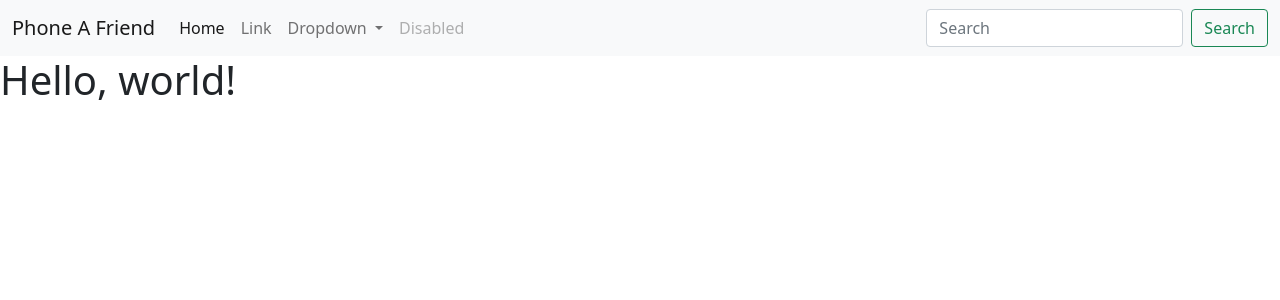
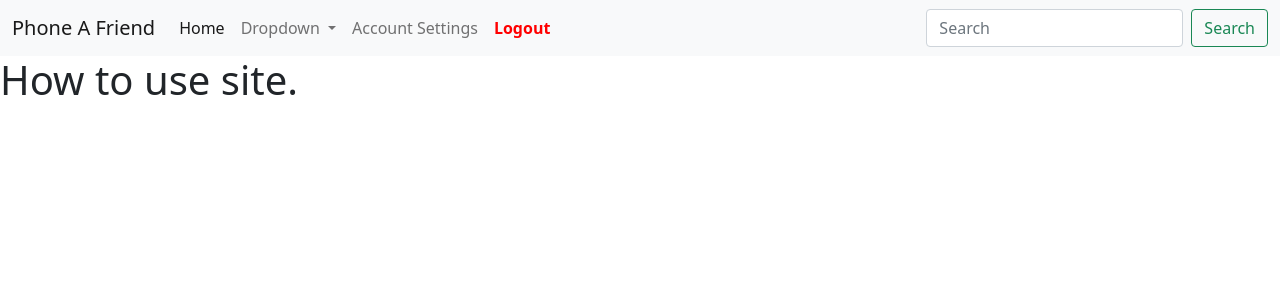
Before and after one commit to dallasgere/phone-a-friend, a Flask app: template templates/dashboard.html in a window 1280 px wide. Shown: the top 300 px of the page. Run offline with Flask 3, Linux system fonts and the light colour scheme; the template is opened without the code that fills it, so the values that code supplies are empty.

Commit message:
Update dashboard nav

```diff
--- a/templates/dashboard.html
+++ b/templates/dashboard.html
@@ -12,31 +12,31 @@
   </head>
   <nav class="navbar navbar-expand-lg navbar-light bg-light">
     <div class="container-fluid">
-      <a class="navbar-brand" href="#">Phone A Friend</a>
+      <a class="navbar-brand" href="{{ url_for('dashboard') }}">Phone A Friend</a>
       <button class="navbar-toggler" type="button" data-bs-toggle="collapse" data-bs-target="#navbarSupportedContent" aria-controls="navbarSupportedContent" aria-expanded="false" aria-label="Toggle navigation">
         <span class="navbar-toggler-icon"></span>
       </button>
       <div class="collapse navbar-collapse" id="navbarSupportedContent">
         <ul class="navbar-nav me-auto mb-2 mb-lg-0">
           <li class="nav-item">
-            <a class="nav-link active" aria-current="page" href="#">Home</a>
-          </li>
-          <li class="nav-item">
-            <a class="nav-link" href="#">Link</a>
+            <a class="nav-link active" aria-current="page" href="{{ url_for('dashboard') }}">Home</a>
           </li>
           <li class="nav-item dropdown">
             <a class="nav-link dropdown-toggle" href="#" id="navbarDropdown" role="button" data-bs-toggle="dropdown" aria-expanded="false">
               Dropdown
             </a>
             <ul class="dropdown-menu" aria-labelledby="navbarDropdown">
-              <li><a class="dropdown-item" href="#">Action</a></li>
-              <li><a class="dropdown-item" href="#">Another action</a></li>
+              <li><a class="dropdown-item" href="#">Find a Friend</a></li>
+              <li><a class="dropdown-item" href="#">Become a Friend</a></li>
               <li><hr class="dropdown-divider"></li>
-              <li><a class="dropdown-item" href="#">Something else here</a></li>
+              <li><a class="dropdown-item" href="#">Manage listings</a></li>
             </ul>
           </li>
           <li class="nav-item">
-            <a class="nav-link disabled" href="#" tabindex="-1" aria-disabled="true">Disabled</a>
+            <a class="nav-link" href="#">Account Settings</a>
+          </li>
+          <li class="nav-item">
+            <b><a style="color:red" class="nav-link" href="{{url_for('logout')}}" tabindex="-1" aria="true">Logout</a></b>
           </li>
         </ul>
         <form class="d-flex">
@@ -47,7 +47,7 @@
     </div>
   </nav>
   <body>
-    <h1>Hello, world!</h1>
+    <h1>How to use site.</h1>
 
     <!-- Optional JavaScript; choose one of the two! -->
 
```
